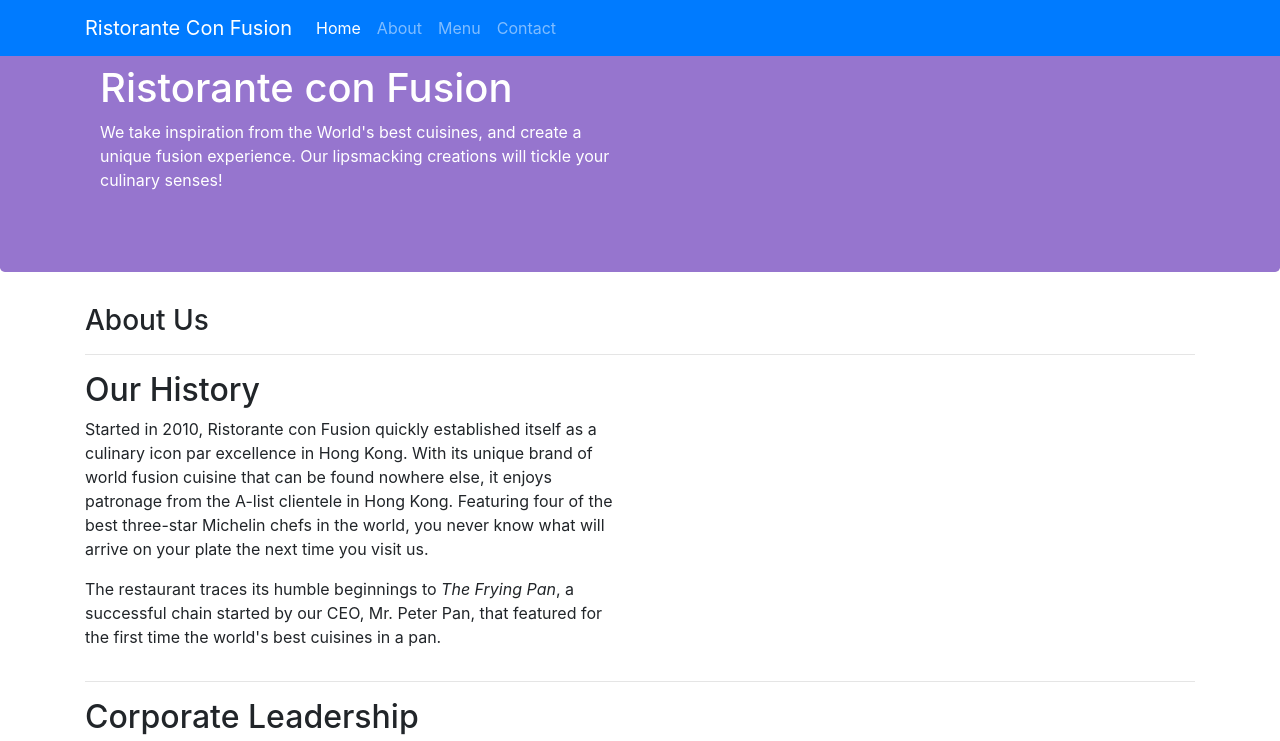
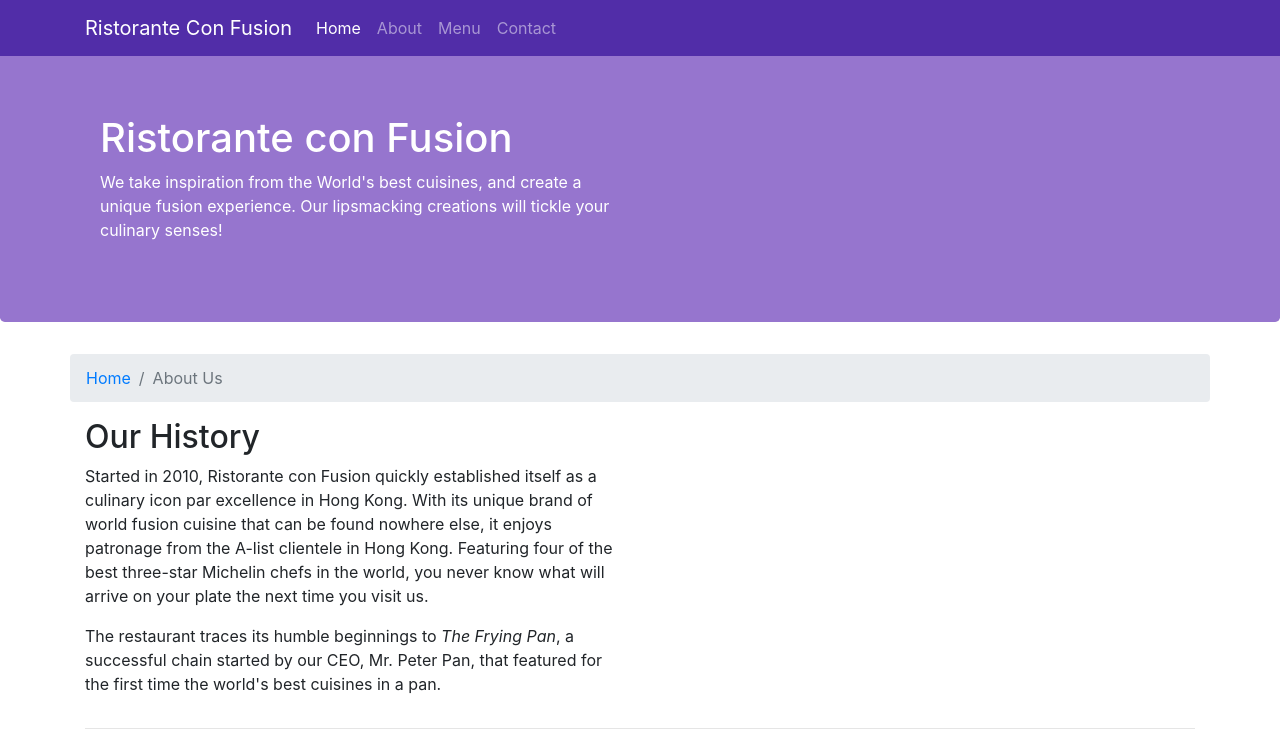
Before and after one commit to Noro911/conFusion, a website: page aboutus.html in a window 1280 px wide. Shown: the top 741 px of the page. Drawn offline with nearby package versions, Linux system fonts and the light colour scheme.

Commit message:
Navbar and Breadcrumbs

```diff
--- a/aboutus.html
+++ b/aboutus.html
@@ -23,7 +23,7 @@
   </head>
 
   <body>
-    <header class="jumbotron header">
+    <header class="jumbotron">
       <div class="container">
         <div class="row row-header">
           <div class="col-12 col-sm-6 text-white">
@@ -39,7 +39,7 @@
       </div>
     </header>
 
-    <nav class="navbar navbar-dark navbar-expand-sm bg-primary fixed-top">
+    <nav class="navbar navbar-dark navbar-expand-sm fixed-top">
       <div class="container">
         <button
           class="navbar-toggler"
@@ -54,11 +54,11 @@
         <div class="collapse navbar-collapse" id="Navbar">
           <ul class="navbar-nav mr-auto">
             <li class="nav-item active">
-              <a class="nav-link" href="#">Home</a>
+              <a class="nav-link" href="index.html">Home</a>
             </li>
 
             <li class="nav-item">
-              <a class="nav-link" href="./aboutus.html">About</a>
+              <a class="nav-link" href="aboutus.html">About</a>
             </li>
 
             <li class="nav-item"><a class="nav-link" href="#">Menu</a></li>
@@ -71,10 +71,10 @@
 
     <div class="container">
       <div class="row">
-        <div class="col-12">
-          <h3>About Us</h3>
-          <hr />
-        </div>
+        <ol class="col-12 breadcrumb">
+          <li class="breadcrumb-item"><a href="./index.html">Home</a></li>
+          <li class="breadcrumb-item active">About Us</li>
+        </ol>
       </div>
 
       <div class="row">
--- a/style.css
+++ b/style.css
@@ -1,21 +1,39 @@
-.header {
+.jumbotron {
     background-color: #9675CE;
 }
-.footer{
+
+.footer {
 
     background-color: #D1C4E9;
 
-    margin:0px auto;
+    margin: 0px auto;
 
     padding: 20px 0px 20px 0px;
 }
-.row-header{
-    margin:0px auto;
-    padding:0px;
+
+.row-header {
+    margin: 0px auto;
+    padding: 0px;
 }
+
 .row-content {
-    margin:0px auto;
+    margin: 0px auto;
     padding: 50px 0px 50px 0px;
     border-bottom: 1px ridge;
-    min-height:400px;
+    min-height: 400px;
 }
+
+body {
+    padding: 50px 0px 0px 0px;
+
+    z-index: 0;
+
+}
+
+
+
+.navbar-dark {
+
+    background-color: #512DA8;
+
+}
```
Also changed, not shown: index.html (+4 -4 lines).
